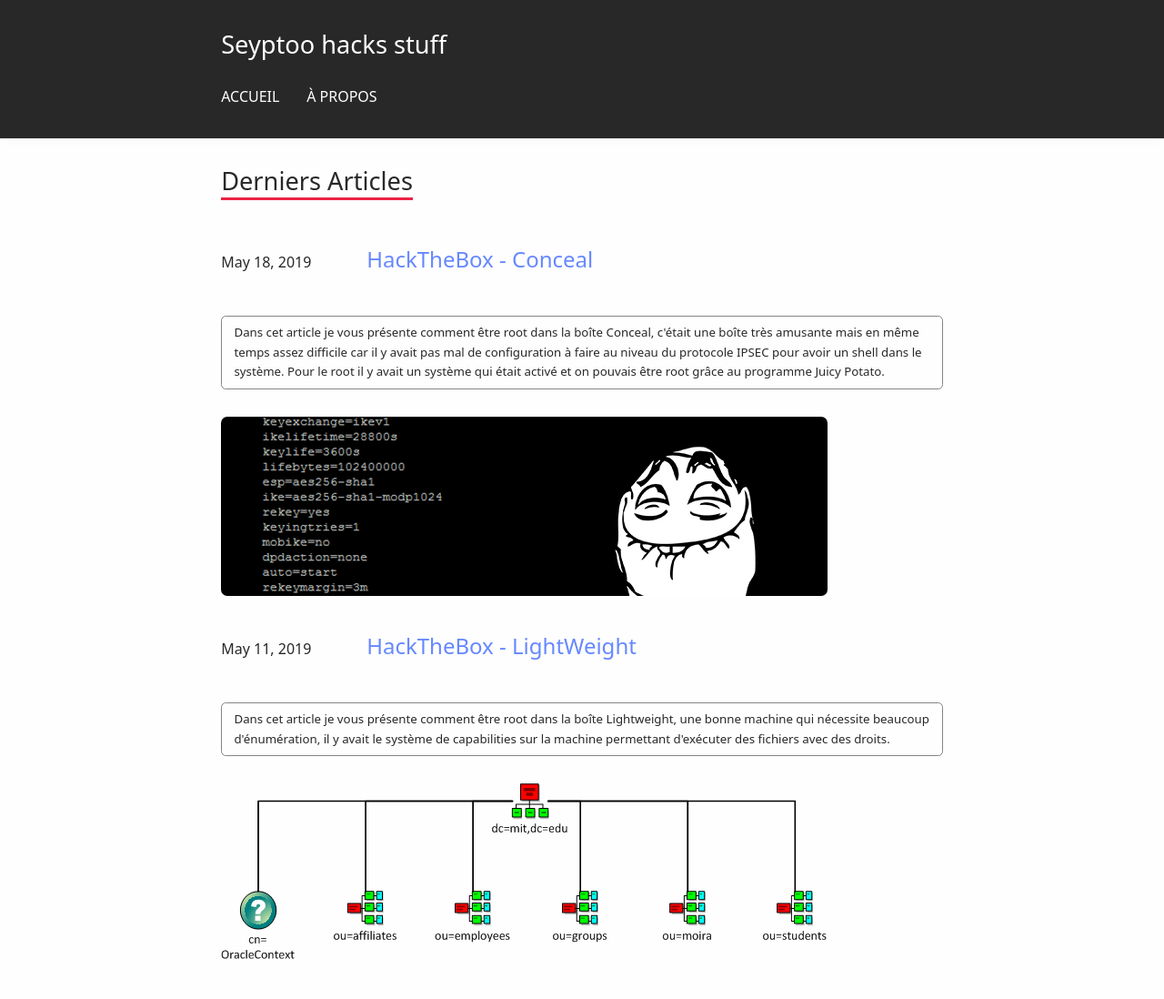
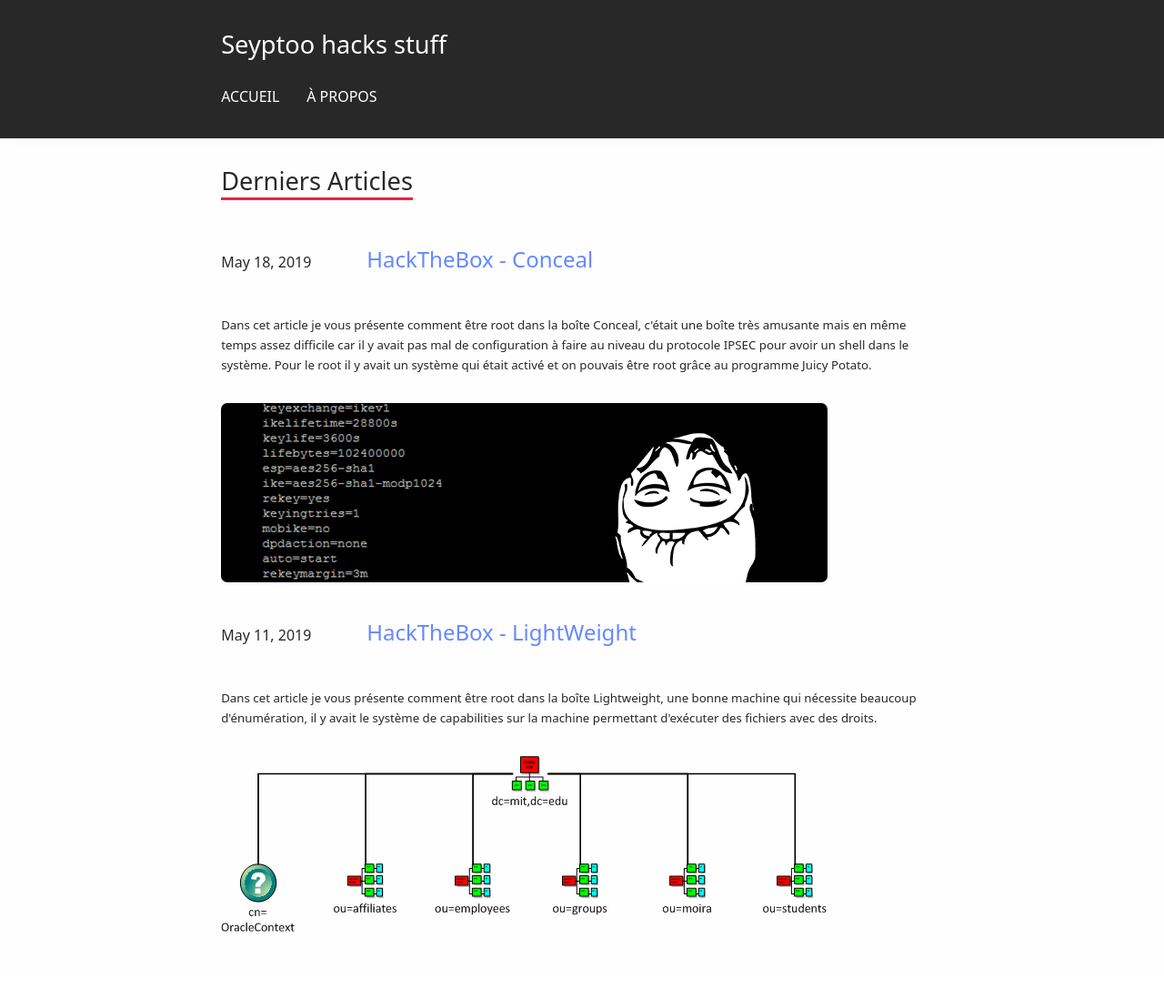
Before and after one commit to Seyptoo/seyptoo.github.io, a Jekyll site: the page built from index.html, in a window 1280 px wide. Shown: the whole page at 91% size. Built offline with Jekyll 4.4.1, drawn with Linux system fonts in a browser that asks for light colours; the list of posts is cut into pages by our own code; after the commit the page ends 1067 px from its top, so only the background shows below that.

Commit message:
Update home.html

```diff
--- a/_layouts/home.html
+++ b/_layouts/home.html
@@ -48,7 +48,7 @@
   {%- assign date_format = site.date_format | default: "%B %d, %Y" -%}
   <div>
     <time datetime="{{ post.date | date_to_xmlschema }}">{{ post.date | date: date_format }}</time>
-    <h2><a href="{{ post.url | relative_url }}">{{ post.title }}</a></h2><h5 class="notice">{{ post.tags }}</h5><br/>
+    <h2><a href="{{ post.url | relative_url }}">{{ post.title }}</a></h2><h5>{{ post.tags }}</h5><br/>
     <a href="{{ post.url }}"><img src="{{ post.description }}" class="arrondie"></img></a>
   </div>
   {% endfor %}
```
